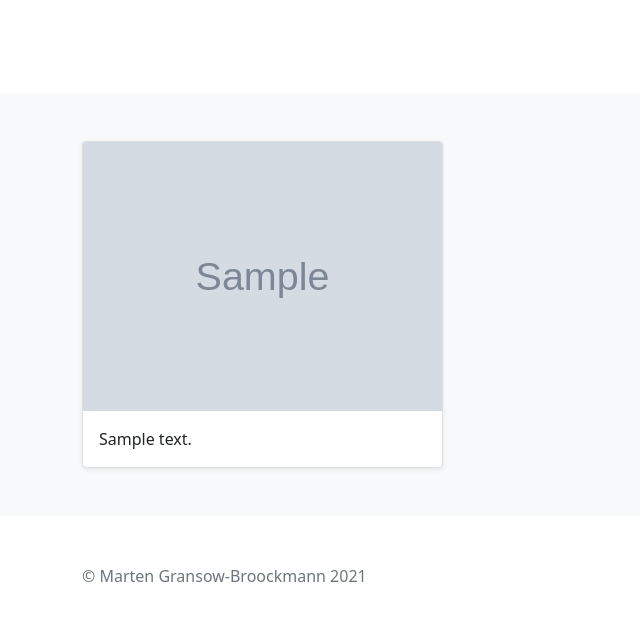
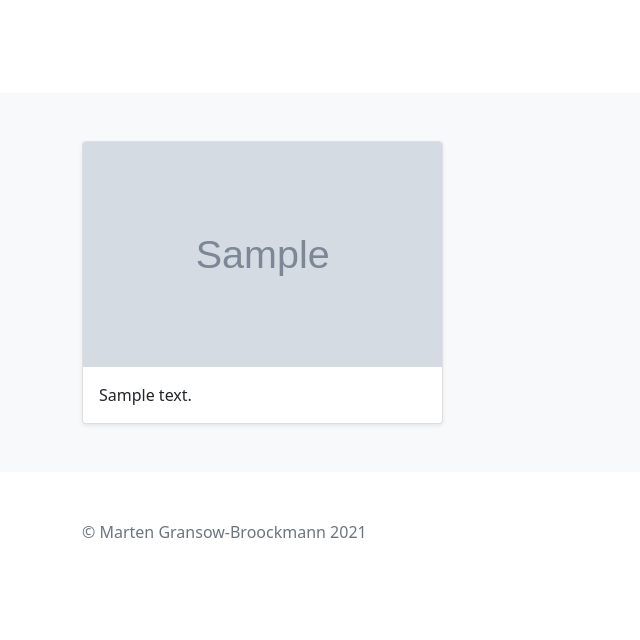
Before and after one commit to blabubaer/person_portfolio, a Django app: template jobs/templates/jobs/home.html in a window 1280 px wide. Shown: the part 447-1087 px from the top of the page, without its empty margins (0-640 px from the left). After the commit the page ends 985 px from the top, so only its background shows below. Run offline with Django 3.2, Linux system fonts and the light colour scheme; the template is opened without the code that fills it: most values are stand-ins (such as "Sample title", 1, 10 or a date in 2020); grey boxes marked "Sample" are stand-in pictures; data that the repository does not hold is empty.

Commit message:
finished 03-02-2021

```diff
--- a/jobs/templates/jobs/home.html
+++ b/jobs/templates/jobs/home.html
@@ -81,7 +81,11 @@
                 <div class="card shadow-sm">
 
 
-                    <img class="card-img-top" src="{{ job.image.url }}">
+                    <svg class="bd-placeholder-img card-img-top" width="100%" height="225"
+                        xmlns="http://www.w3.org/2000/svg" role="img" aria-label="Placeholder: Thumbnail"
+                        preserveAspectRatio="xMidYMid slice" focusable="false">
+                        <image width="100%" height="100%" href="{{ job.image.url }}" />
+                    </svg>
 
                     <div class="card-body">
                         <p class="card-text">{{ job.summary }} </p>
```
